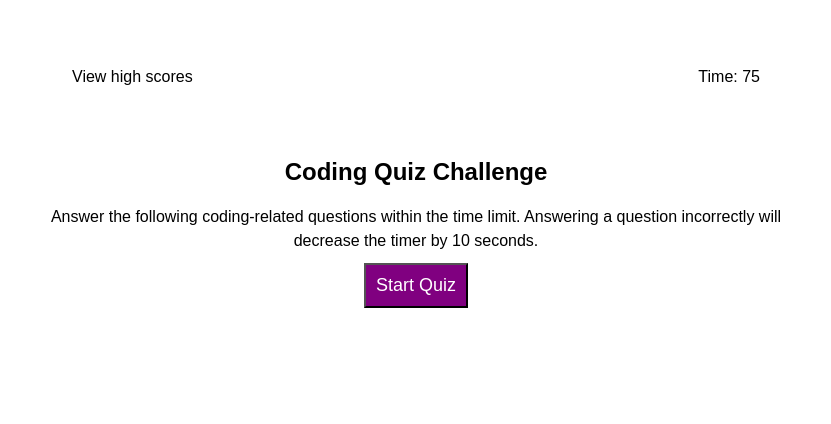
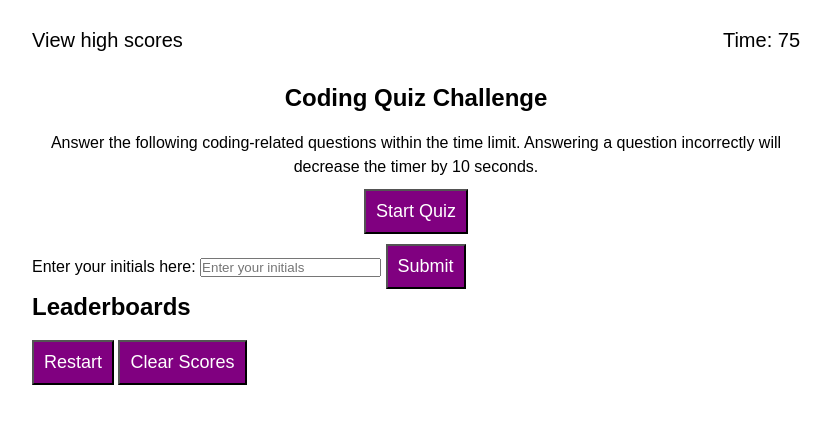
Before and after one commit to lrubio013/Coding-Quiz, a plain HTML site: page index.html in a window 1280 px wide. Shown: the whole page, without its empty margins (224-1055 px from the left). Drawn offline with Linux system fonts and the light colour scheme.

Commit message:
added all the code I need to my html file

```diff
--- a/assets/css/style.css
+++ b/assets/css/style.css
@@ -17,13 +17,16 @@ body {
 
 /* Giving my heading separate styling*/
 header {
-    color: black;
     text-align: center;
-    padding: 40px;
     justify-content: space-between;
     display: flex;
     flex-wrap: wrap;
     margin: 25px 0
+}
+
+.scores a,
+.timer {
+    font-size: 20px;
 }
 
 /* Making sure that my content is vin the middle of the screen*/
--- a/index.html
+++ b/index.html
@@ -8,7 +8,7 @@
 </head>
 <body>
     <header>
-        <div>
+        <div class="scores">
             <a id="highscore">View high scores</a>
         </div>
         <div id="timer" class="timer">
@@ -26,10 +26,27 @@
         </div>
     </section>
 
+    <section id="score-holder" class="hide">
+        <form id="submit-form">
+            <h3 id="your-score"></h3>
+            <label id="initials-label">Enter your initials here:</label>
+            <input type="text" id="initials-field" placeholder="Enter your initials">
+            <button id="submit-btn">Submit</button>
+        </form>
+    </section>
 
+    <section id="highscores" class="highscores-container hide">
+        <div id="high-scores">
+            <h1 class="centered">Leaderboards</h1>
+            <div id="highscore" class="highscore high-score-list">
+            </div>
+            <div class="controls">
+                <button id="restart-btn">Restart</button>
+                <button id="clear-btn">Clear Scores</button>
+            </div>
+        </div>
 
-
-
+    </section >
 
     <script src="assets/js/script.js"></script>
 </body>
```
